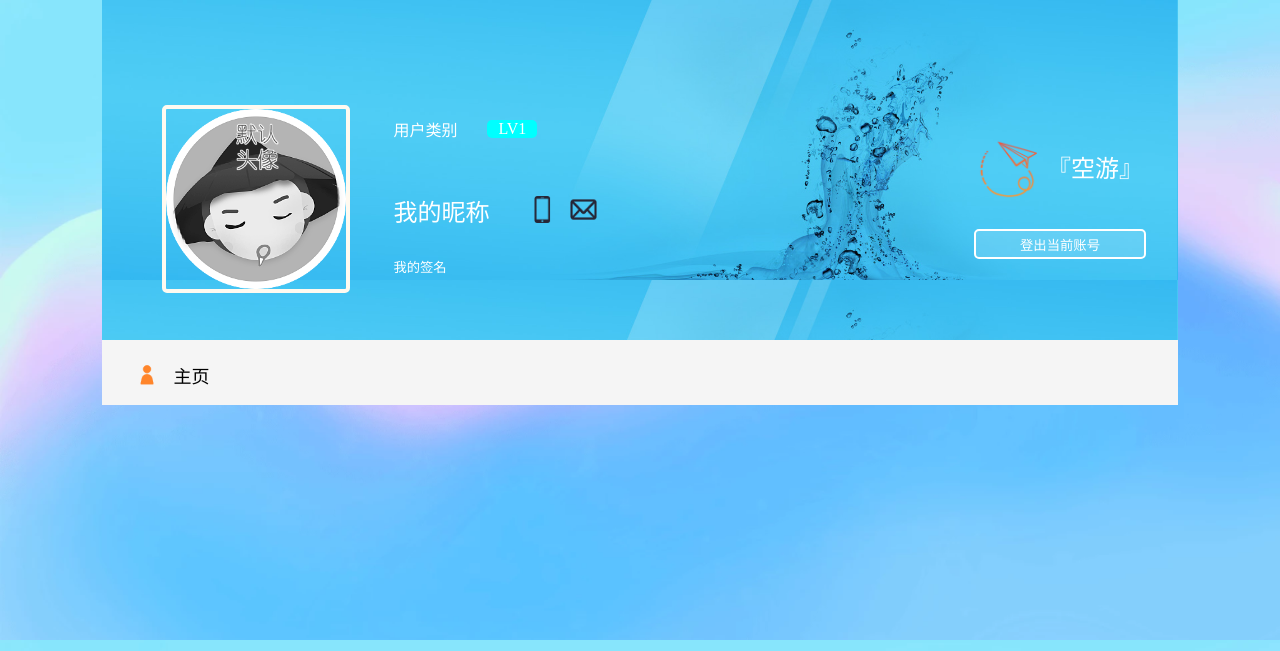
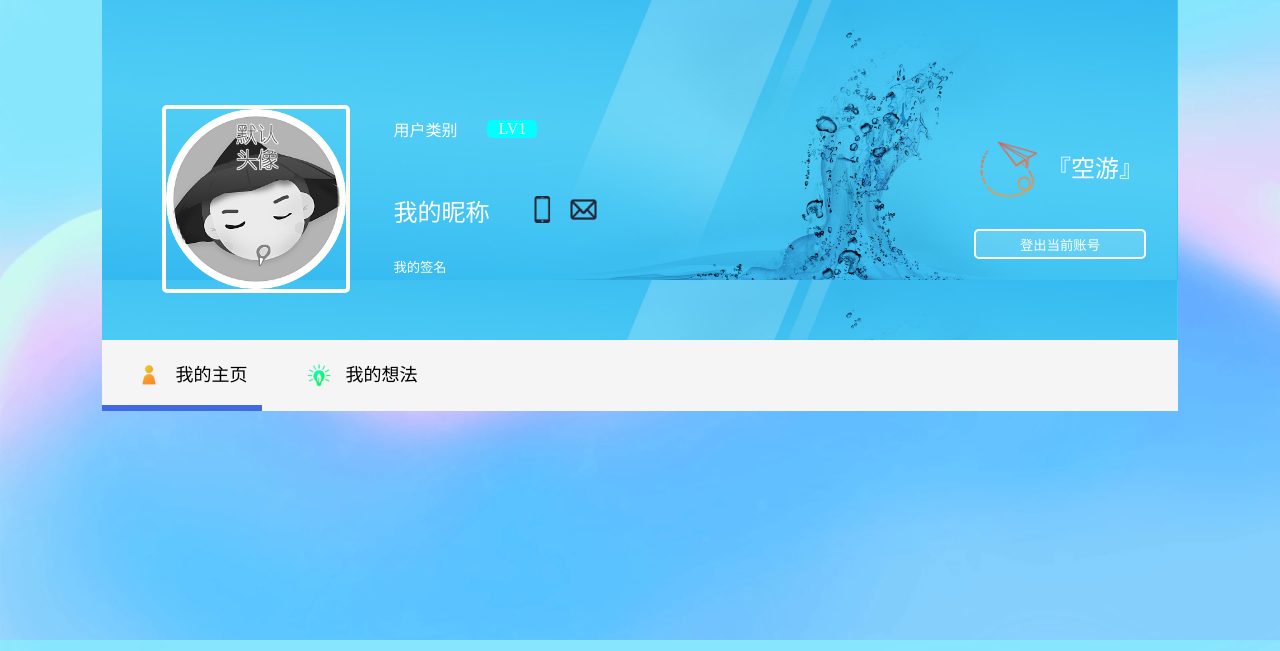
Before and after one commit to VicRanger/Compayu-BackEnd, a Django app: page /user/usercenter/ in a window 1280 px wide. Shown: the top 651 px of the page. Run offline with Django 3.2, Linux system fonts and the light colour scheme; parts of the project's set-up code (start-up, migrations or seed data) failed here and were passed over; some web fonts are replaced.

```diff
--- a/backsite/static/css/userCenter.css
+++ b/backsite/static/css/userCenter.css
@@ -191,7 +191,7 @@ body{
 }
 .userCenter_switch{
 	height: 60px;
-	width: 120px;
+	width: 160px;
 	display: flex;
 	justify-content: center;
 	align-items: center;
@@ -210,6 +210,18 @@ body{
 .userCenter_btn_p{
 	color: black;
 	margin-left: 14px;
+	line-height: 60px;
 	font-family: welcome2;
 	font-size: large;
 }
+#userCenter_buttons_subline{
+	height: 6px;
+	position: relative;
+	width: 100%;
+}
+#userCenter_subline{
+	position: relative;
+	height: 100%;
+	width: 160px;
+	background: #4169E1;
+}
--- a/backsite/static/js/global.js
+++ b/backsite/static/js/global.js
@@ -10,7 +10,7 @@ function jumpToAboutUs(){
 }
 //用户中心
 function jumpToUsercenter(){
-	window.location.href = '/user/usercenter';
+	window.location.href = '/user/usercenter/?which=index';
 }
 
 //跳转到登录界面
--- a/backsite/static/js/userCenter.js
+++ b/backsite/static/js/userCenter.js
@@ -10,6 +10,8 @@ function pageInit(){
 	setUserData(1);
 
 	bindKeyPress();
+
+	initSwitchBtn();
 }
 
 // 更改网页title
@@ -147,7 +149,14 @@ function uploadAvatar(){
 		data:formdata,
 		dataType:"json",
 		success:function (arg) {
-
+			if (ret.code == '200'){
+				userinfo = ret;
+			}
+			else if(ret.code=='403'){
+				isLogin = 'False';
+				alert("你的登录已过期,请重新登录");
+				jumpToLogin();
+			}
 		},error: function () {
 			alert("访问繁忙，请重试")
 		}
@@ -211,3 +220,7 @@ function logout(){
 		}
 	});
 }
+
+function initSwitchBtn(){
+	console.log(which);
+}
--- a/backsite/templates/userCenter.html
+++ b/backsite/templates/userCenter.html
@@ -55,13 +55,24 @@
 			<div id="userCenter_buttons">
 				<div class="userCenter_switch" id="userCenter_myinfoBtn">
 					<img class="userCenter_icon" src="{% static 'img/userCenter_myinfo.png' %}" />
-					<p class="userCenter_btn_p">主页</p>
+					<p class="userCenter_btn_p">我的主页</p>
 				</div>
+				<div class="userCenter_switch" id="userCenter_mymessageBtn">
+					<img class="userCenter_icon" src="{% static 'img/userCenter_mymessage.png' %}" />
+					<p class="userCenter_btn_p">我的想法</p>
+				</div>
+			</div>
+			<div id="userCenter_buttons_subline">
+				<div id="userCenter_subline"></div>
 			</div>
 		</div>
 	</div>
 	<!-- js -->
 	<script src="{% static 'js/userCenter.js' %}"></script>
 	<script src="{% static 'js/global.js' %}"></script>
+	<p id="script_which" style="display: none;">{{which}}</p>
+	<script>
+		var which = document.getElementById("script_which").innerHTML;
+	</script>
 </body>
 </html>
--- a/backsite/user/views.py
+++ b/backsite/user/views.py
@@ -56,8 +56,10 @@ class LoginView(APIView):
                 break
         if isEmail:
             user = models.User.objects.filter(email=name).first()
+            logtype = "邮箱"
         else:
             user = models.User.objects.filter(phonenum=name).first()
+            logtype = "电话"
         if user:
             # md5对照密码
             md5pwd = md5.md5(user.password)
@@ -99,6 +101,9 @@ class LoginView(APIView):
                 ret.set_cookie('uac', 'null', max_age=60 * 60 * 24 * 7)
                 ret.set_cookie('upw_length', 0, max_age=60 * 60 * 24 * 7)
                 ret.set_cookie('upw', 'null', max_age=60 * 60 * 24 * 7)
+            # 记录登录日志
+            log = models.UserLoginLog(user=user, log="用户登录：登录方式 : " + logtype)
+            log.save()
             return ret
         else:
             response["msg"] = "用户名或密码错误"
```
Also changed, not shown: backsite/user/models.py (+13 -1 lines), backsite/compayu/migrations/0001_initial.py, backsite/static/img/userCenter_myinfo.png, backsite/static/img/userCenter_mymessage.png (added), backsite/user/migrations/0001_initial.py (added).
